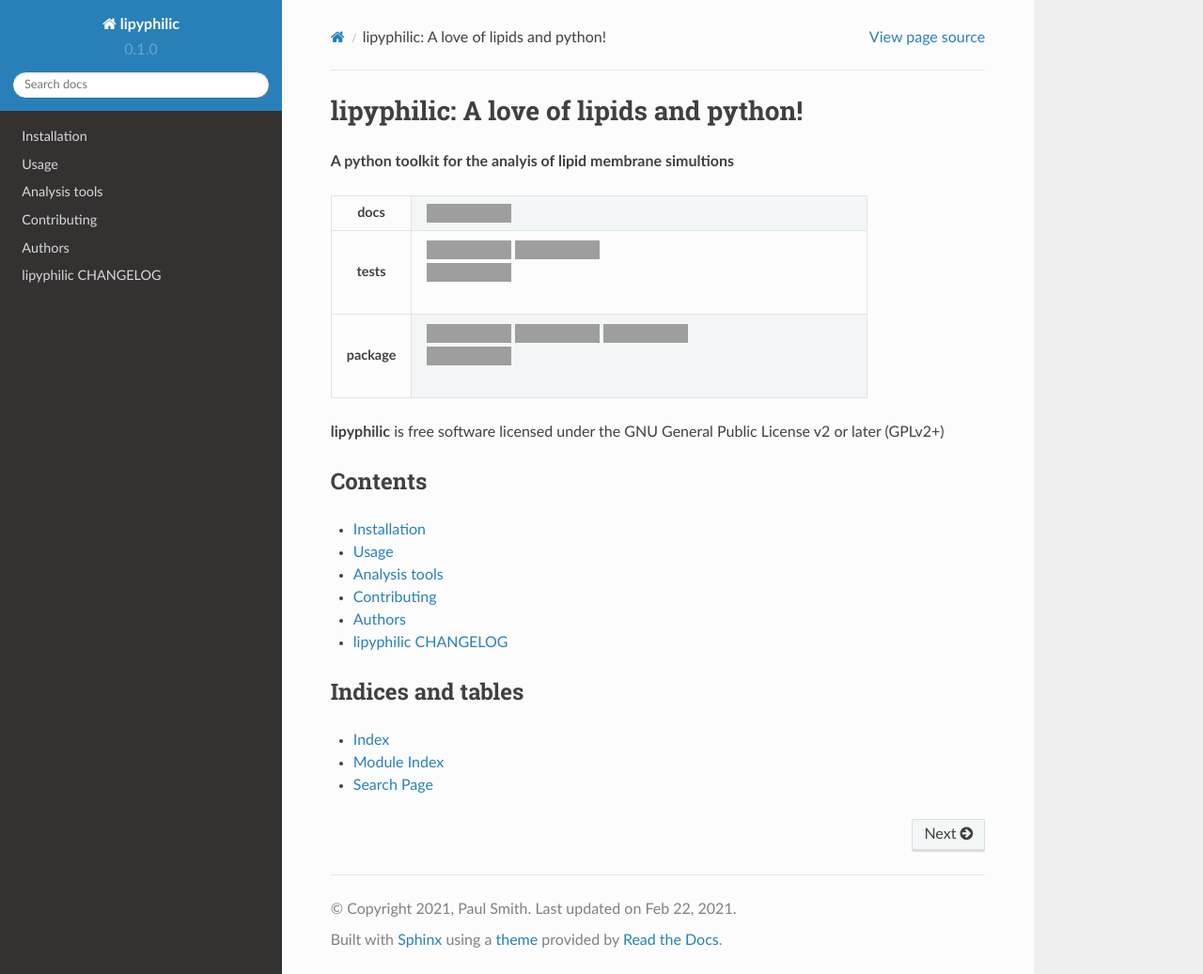
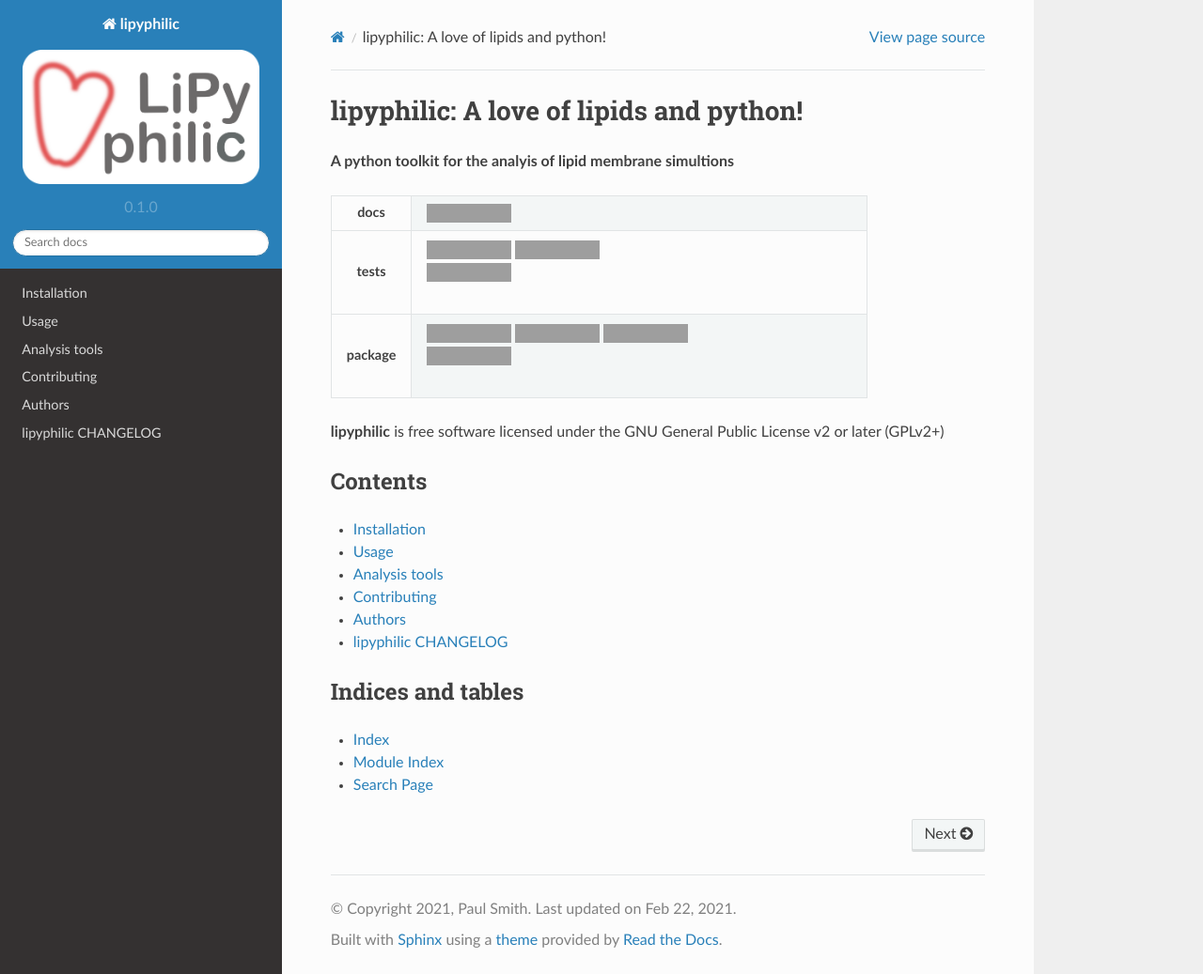
Before and after one commit to p-j-smith/lipyphilic, a Sphinx documentation site: the page built from docs/index.rst, in a window 1280 px wide and 1037 px high. Shown: the whole window at 94% size. Built offline with Sphinx 7.4.7 and the Read the Docs theme 2.0.0, drawn with Linux system fonts in a browser that asks for light colours; pages that are not in the unit, such as notebooks, are missing from menus; grey boxes are pictures that could not be loaded.

Commit message:
Add logo

```diff
--- a/docs/conf.py
+++ b/docs/conf.py
@@ -49,7 +49,7 @@ on_rtd = os.environ.get('READTHEDOCS', None) == 'True'
 if not on_rtd:  # only set the theme if we're building docs locally
     html_theme = 'sphinx_rtd_theme'
 
-# html_logo = 'logo/lipyphilic_logo.png'
+html_logo = 'logo/lipyphilic_logo.png'
 html_use_smartypants = True
 html_last_updated_fmt = '%b %d, %Y'
 html_split_index = False
```
Also changed, not shown: docs/logo/lipyphilic_logo.png (added).
